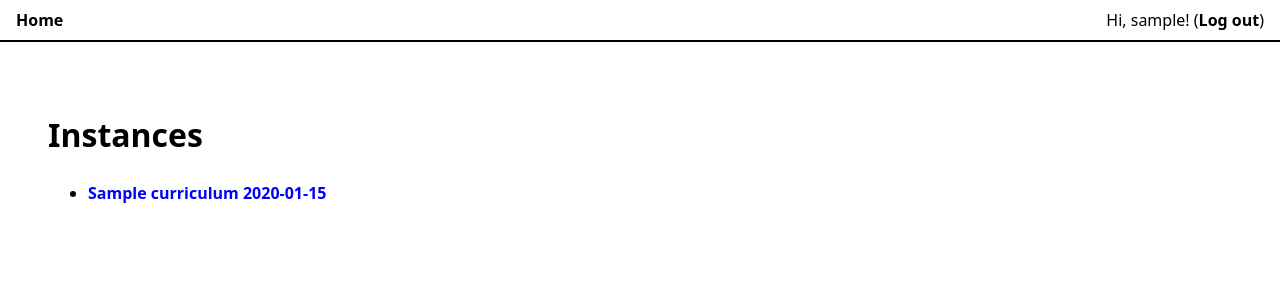
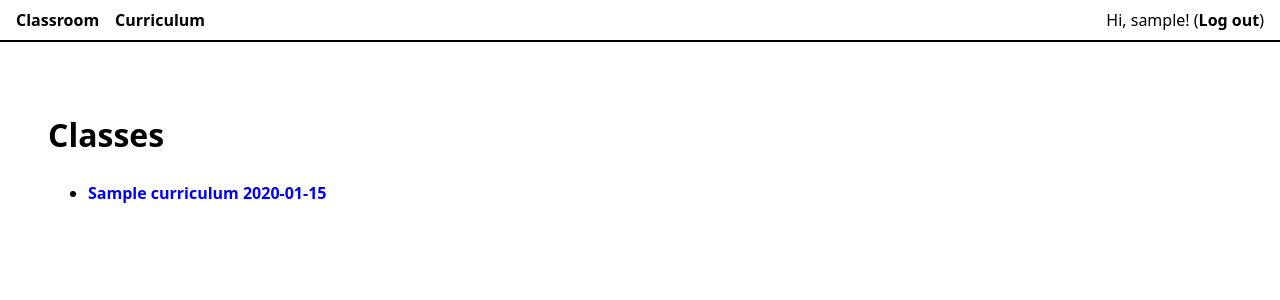
Before and after one commit to nevanscott/curso-django-2019, a Django app: page / in a window 1280 px wide. Shown: the top 300 px of the page. Run offline with Django 3.2, Linux system fonts and the light colour scheme; a user stored in the database is signed in; tables that the repository leaves empty hold one stand-in row (values such as "Sample post").

Commit message:
Use permissions to access curriculum materials

```diff
--- a/classroom/templates/classroom/instance_list.html
+++ b/classroom/templates/classroom/instance_list.html
@@ -4,7 +4,7 @@
 
 {% block content %}
 
-<h1>Instances</h1>
+<h1>Classes</h1>
 
 <ul>
 {% for instance in instance_list %}
--- a/curriculum/templates/base.html
+++ b/curriculum/templates/base.html
@@ -12,6 +12,9 @@
     img { max-width: 100%; }
     main { margin: auto; padding: 3em; }
     article { max-width: 70ch; margin: auto; }
+    h1 { font-weight: 800; }
+    a { color: blue; font-weight: 600; text-decoration: none; }
+    a:hover { color: mediumblue; text-decoration: underline; }
     header {
       display: flex;
       justify-content: space-between;
@@ -20,16 +23,16 @@
       color: black;
     }
     header a, header a:hover { color: inherit; }
-    h1 { font-weight: 800; }
-    a { color: blue; font-weight: 600; text-decoration: none; }
-    a:hover { color: mediumblue; text-decoration: underline; }
+    nav { display: flex; }
+    nav a:not(:last-child) { margin-right: 1em; }
   </style>
 </head>
 
 <body>
   <header>
     <nav>
-      <a href="{% url 'classroom:index' %}">Home</a>
+      <a href="{% url 'classroom:index' %}">Classroom</a>
+      {% if perms.curriculum.can_view %}<a href="{% url 'curriculum:index' %}">Curriculum</a>{% endif %}
     </nav>
     <div>
       {% if user.is_authenticated %}
```
Also changed, not shown: curriculum/views.py (+7 -4 lines).
